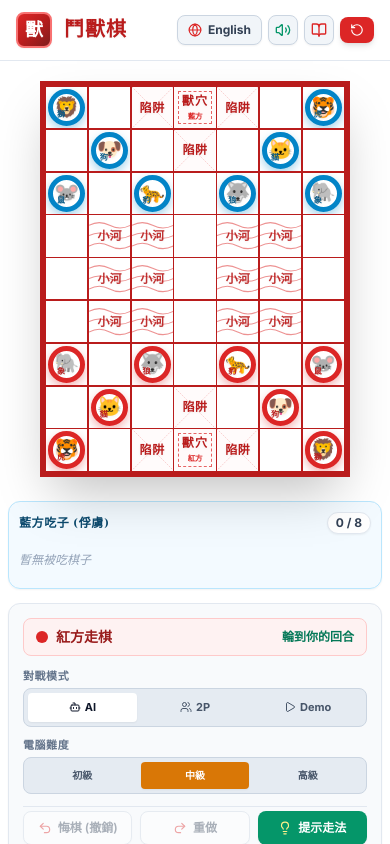
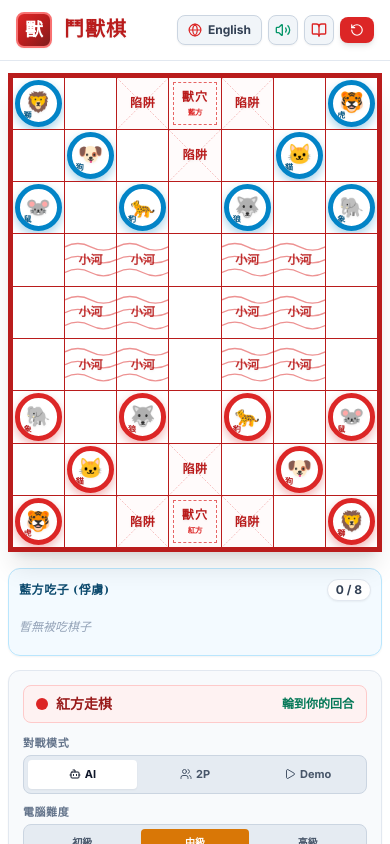
Before and after one commit to kennith/jungle-app, a Vue app: page / in a window 390 px wide. Shown: the top 844 px of the page. Built offline with nearby package versions, Linux system fonts and the light colour scheme.

Commit message:
responsive: fit board width to device on screens <= 425px

```diff
--- a/src/components/Board.vue
+++ b/src/components/Board.vue
@@ -46,10 +46,10 @@ function handleCellClick(pos: Position) {
 </script>
 
 <template>
-  <div class="relative flex flex-col items-center justify-center p-2 sm:p-4">
-    <!-- 7x9 Board Surface with Solid Filled Grid Borders and Sharp Corners -->
+  <div class="relative w-full flex flex-col items-center justify-center p-0 sm:p-2">
+    <!-- 7x9 Board Surface with Solid Filled Grid Borders, full-width on mobile -->
     <div
-      class="grid grid-cols-7 gap-[1.5px] sm:gap-[2px] p-[2px] sm:p-[3px] bg-red-700 border-4 sm:border-[6px] border-red-700 rounded-none shadow-2xl w-[310px] sm:w-[420px] md:w-[480px] max-w-[92vw] overflow-hidden"
+      class="grid grid-cols-7 gap-[1px] sm:gap-[2px] p-[1.5px] sm:p-[3px] bg-red-700 border-[3px] sm:border-[5px] border-red-700 rounded-none shadow-xl w-full sm:w-[420px] md:w-[480px] max-w-full sm:max-w-[480px] overflow-hidden"
     >
       <template v-for="r in BOARD_ROWS" :key="r">
         <template v-for="c in BOARD_COLS" :key="c">
```
